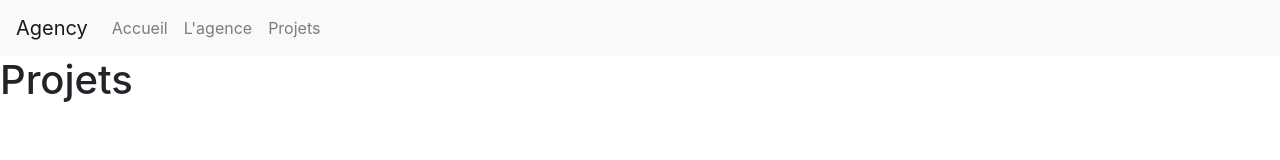
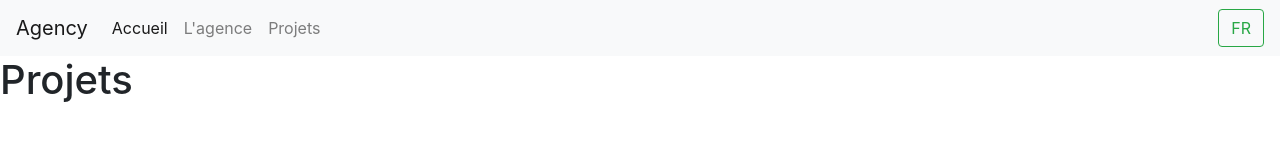
Before and after one commit to mariannehbt/thp_next_agency_website_project, a React (Create React App) app: page /works in a window 1280 px wide. Shown: the top 160 px of the page. Built offline with nearby package versions, Linux system fonts and the light colour scheme.

Commit message:
add LanguageContext

```diff
--- /dev/null
+++ b/src/LanguageContext.jsx
@@ -0,0 +1,11 @@
+import React, { createContext } from 'react';
+
+const LanguageContext = createContext('');
+
+export const withLanguage = Component => props => (
+	<LanguageContext.Consumer>
+		{value => <Component {...props} lg={value} />}
+	</LanguageContext.Consumer>
+);
+
+export default LanguageContext;
--- /dev/null
+++ b/src/components/Flags.jsx
@@ -0,0 +1,7 @@
+import { withLanguage } from 'LanguageContext';
+
+const Flags = ({ lg }) => {
+	return (lg.language);
+};
+
+export default withLanguage(Flags);
--- a/src/components/Navbar.jsx
+++ b/src/components/Navbar.jsx
@@ -1,16 +1,17 @@
 import React from 'react';
 import { Link } from 'react-router-dom';
+import Flags from 'components/Flags';
 
 const Navbar = () => {
 	return (
 		<nav className='navbar navbar-expand-lg navbar-light bg-light'>
 			<Link className='navbar-brand' to='/'>Agency</Link>
-			<button className='navbar-toggler' type='button' data-toggle='collapse' data-target='#navbarNav' aria-controls='navbarNav' aria-expanded='false' aria-label='Toggle navigation'>
+			<button className='navbar-toggler' type='button' data-toggle='collapse' data-target='#navbarSupportedContent' aria-controls='navbarSupportedContent' aria-expanded='false' aria-label='Toggle navigation'>
 				<span className='navbar-toggler-icon'></span>
 			</button>
-			<div className='collapse navbar-collapse' id='navbarNav'>
-				<ul className='navbar-nav'>
-					<li className='nav-item'>
+			<div className='collapse navbar-collapse' id='navbarSupportedContent'>
+				<ul className='navbar-nav mr-auto'>
+					<li className='nav-item active'>
 						<Link className='nav-link' to='/'>Accueil</Link>
 					</li>
 					<li className='nav-item'>
@@ -20,6 +21,7 @@ const Navbar = () => {
 						<Link className='nav-link' to='/works'>Projets</Link>
 					</li>
 				</ul>
+					<button className='btn btn-outline-success my-2 my-sm-0' type='submit'><Flags /></button>
 			</div>
 		</nav>
 	);
--- a/src/index.jsx
+++ b/src/index.jsx
@@ -9,10 +9,12 @@ import About from 'pages/About';
 import Home from 'pages/Home';
 import Navbar from 'components/Navbar';
 import Works from 'pages/Works';
+import LanguageContext from 'LanguageContext';
 import 'bootstrap/dist/css/bootstrap.css';
 
 const App = () => {
 	return (
+		<LanguageContext.Provider value={{ language: 'FR' }}>
 			<Router>
 				<Navbar />
 				<Switch>
@@ -27,6 +29,7 @@ const App = () => {
 					</Route>
 				</Switch>
 			</Router>
+		</LanguageContext.Provider>
 	);
 };
 
```
Lines whose indentation alone changed are shown as unchanged.
